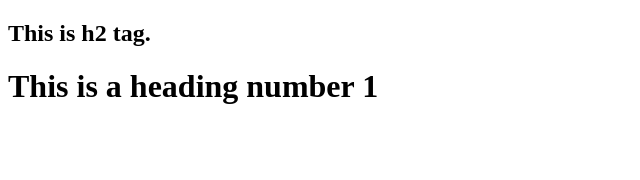
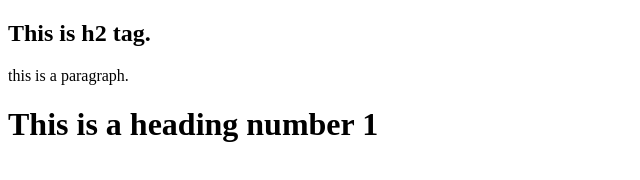
Before and after one commit to Naim-Rana/my-first-repo, a plain HTML site: page index.html in a window 1280 px wide. Shown: the whole page, without its empty margins (0-640 px from the left). Drawn offline with Linux system fonts and the light colour scheme.

Commit message:
style added

```diff
--- a/index.html
+++ b/index.html
@@ -8,6 +8,7 @@
 </head>
 <body>
     <h2>This is h2 tag.</h2>
+    <p>this is a paragraph.</p>
     <h1>This is a heading number 1</h1>
 </body>
 </html>
--- a/style.css
+++ b/style.css
@@ -0,0 +1,3 @@
+body{
+    color:red;
+}
```
